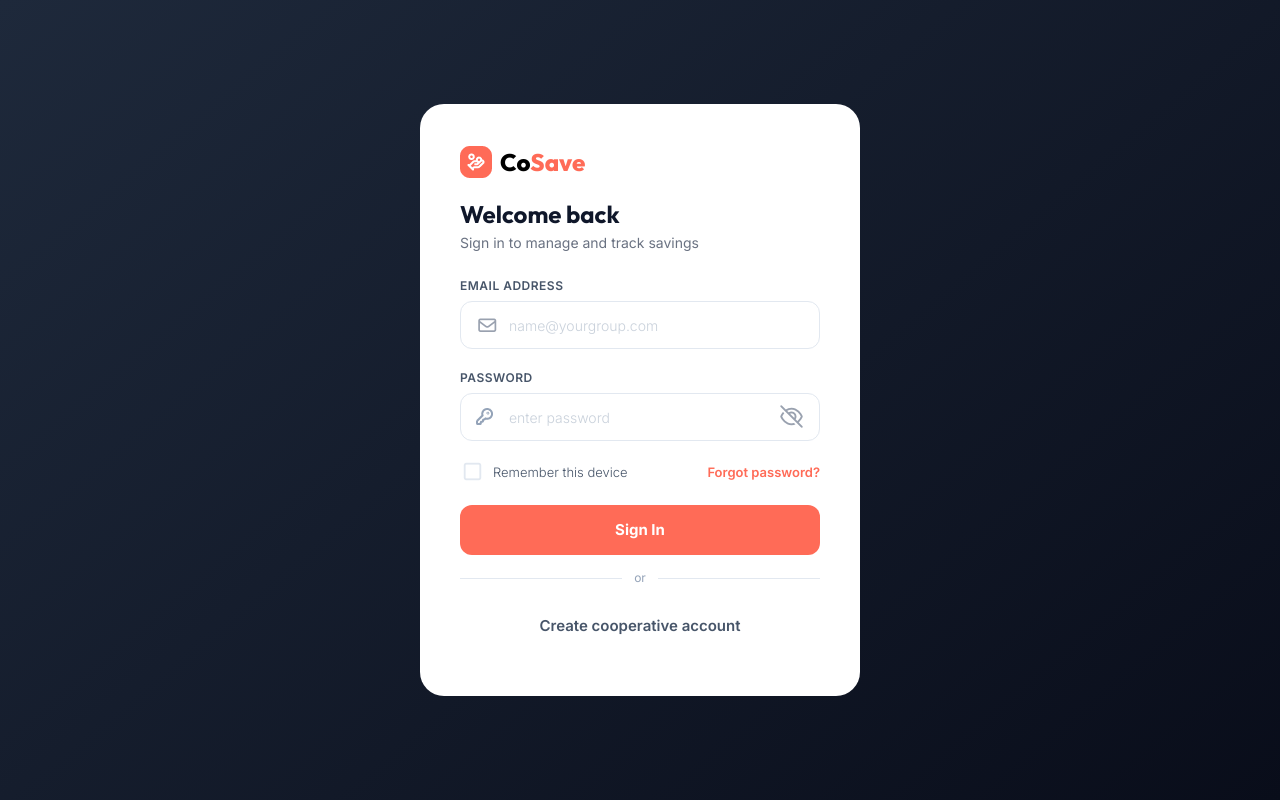
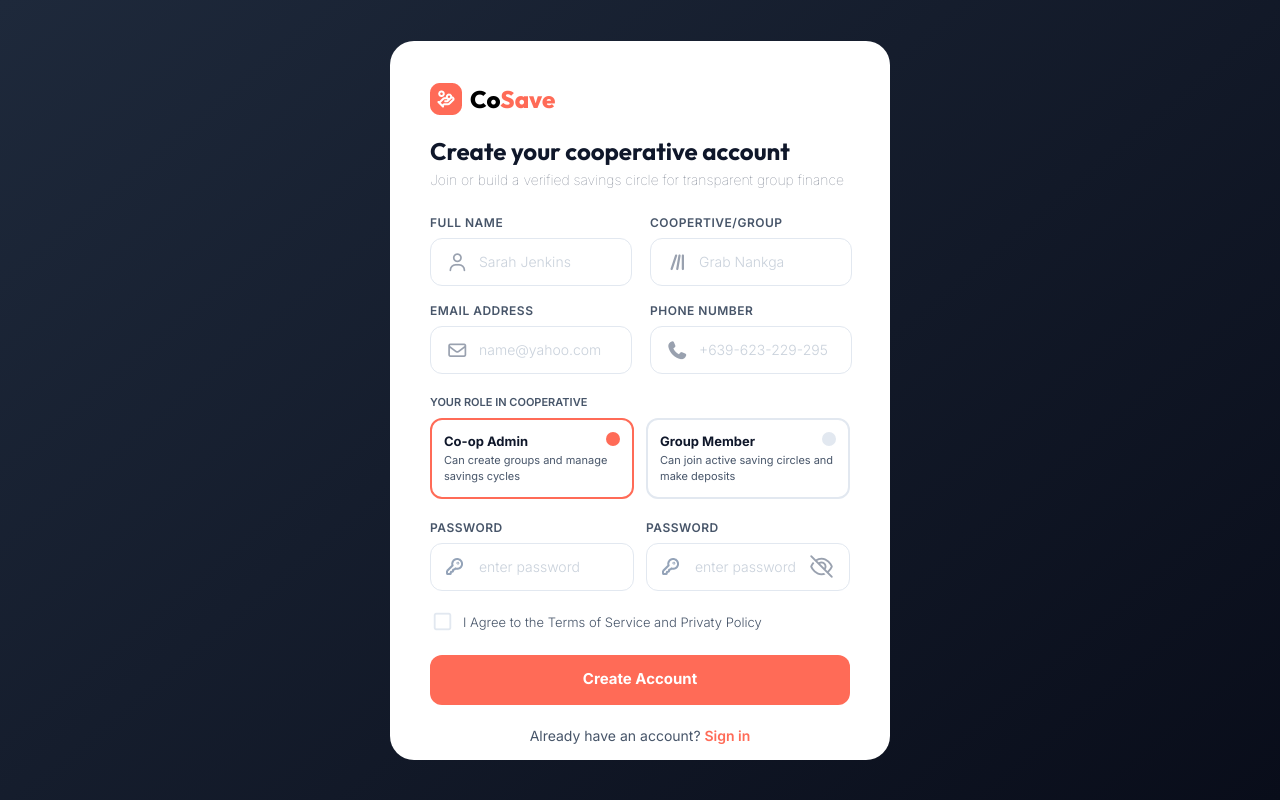
Before and after one commit to charliesumalag/group-saving-management-system-new, a React (Vite) app: page / in a window 1280 px wide. Built offline with nearby package versions, Linux system fonts and the light colour scheme.

Commit message:
adding register auth page, making reusable component etc.

```diff
--- a/src/App.jsx
+++ b/src/App.jsx
@@ -1,11 +1,12 @@
 import React from 'react';
 import Login from './pages/auth/Login';
 import AdminDashboard from './pages/admin/DashboardPage';
+import Register from './pages/auth/Register';
 
 const App = () => {
   return (
     <>
-      <Login />
+      <Register />
     </>
   )
 }
--- /dev/null
+++ b/src/components/auth/InputField.jsx
@@ -0,0 +1,16 @@
+import React from 'react'
+
+const InputField = ({focused,setFocused, placeholder, icon, label, type}) => {
+  return (
+    <div className='flex flex-col gap-[6px] '>
+        <label htmlFor="fullName" className='font-inter text-[#475569] text-[12px] tracking-[0.5px] font-semibold'>{label}</label>
+        <div className='relative group' >
+            {/* <i className={`${icon} absolute left-[16px] top-1/2 -translate-y-1/2 text-gray-400 text-[18px] transition-opacity duration-200 ${focused ? 'opacity-0' : 'opacity-100'  } `}></i> */}
+            <i className={`${icon} absolute left-[16px] top-1/2 -translate-y-1/2 text-gray-400 text-[18px] transition-opacity duration-200 opacity-100 group-focus-within:opacity-0`}></i>
+            <input type={type} id='fullName' onFocus={() => setFocused(true)} onBlur={() => setFocused(false)} placeholder={placeholder} className={`w-[202px] p-[16px] h-[48px] transition-[padding] font-inter text-[14px] text-[#94A3B8] duration-200 ease-in-out rounded-[12px] border-1 border-[#E2E8F0] ${focused ? 'pl-[16px]' : 'pl-[48px]'} focus:border-[#FF6B57] outline-none font-light`} />
+        </div>
+    </div>
+  )
+}
+
+export default InputField
--- a/src/components/auth/PasswordInput.jsx
+++ b/src/components/auth/PasswordInput.jsx
@@ -1,13 +1,18 @@
-import React from 'react'
+import React, { useState } from 'react'
 
-const PasswordInput = ({setPasswordFocused, passwordFocused, showPassword, togglePassword}) => {
+const PasswordInput = ({setPasswordFocused, passwordFocused, unlockPass=false}) => {
+    const [showPassword, setShowPassword] = useState(false);
+     function togglePassword() {
+        setShowPassword(prev => !prev);
+    }
+
     return (
         <div className='flex flex-col gap-[6px]'>
             <label htmlFor="password" className='font-inter text-[#475569] text-[12px] tracking-[0.5px] font-semibold'>PASSWORD</label>
             <div className='relative' >
                 <img src="/vector.png" alt="" className={`absolute left-[16px] top-1/2 -translate-y-1/2  transition-opacity duration-200 ${passwordFocused ? 'opacity-0' : 'opacity-100' } `} />
                 <button onClick={togglePassword} type='button'>
-                    <i className={`fa-regular ${showPassword ? 'fa-eye' : 'fa-eye-slash'} absolute right-[16px] top-1/2 -translate-y-1/2 text-gray-400 text-xl cursor-pointer `}></i>
+                    {unlockPass && (<i className={`fa-regular ${showPassword ? 'fa-eye' : 'fa-eye-slash'} absolute right-[16px] top-1/2 -translate-y-1/2 text-gray-400 text-xl cursor-pointer `}></i>)}
                 </button>
                 <input id='password' type={!showPassword ? "password" : "text"} onFocus={() => setPasswordFocused(true)} onBlur={() => setPasswordFocused(false)} placeholder='enter password' className={`w-full p-[16px] h-[48px] transition-[padding] font-inter text-[14px] text-[#94A3B8] duration-200 ease-in-out rounded-[12px] border-1 border-[#E2E8F0] ${passwordFocused ? 'pl-[16px]' : 'pl-[48px]'} focus:border-[#FF6B57] outline-none font-light `} />
             </div>
--- a/src/components/auth/RememberMe.jsx
+++ b/src/components/auth/RememberMe.jsx
@@ -1,12 +1,12 @@
 import React from 'react'
 
-const RememberMe = ({rememberMe, rememberMeToggle}) => {
+const RememberMe = ({rememberMe, rememberMeToggle, label='Remember this device'}) => {
     return (
         <div className='flex items-center gap-2'>
             <button onClick={rememberMeToggle} type='button'>
                 <i className={`fa-regular ${rememberMe ? 'fa-square-check text-blue-300' : 'fa-square text-[#E2E8F0]'}  text-[20px] cursor-pointer `}></i>
             </button>
-            <label htmlFor="rememberMe" className='font-inter text-[13px] text-[#475569] font-light'>Remember this device</label>
+            <label htmlFor="rememberMe" className='font-inter text-[13px] text-[#475569] font-light'>{label}</label>
         </div>
     )
 }
--- /dev/null
+++ b/src/components/ui/Button.jsx
@@ -0,0 +1,9 @@
+import React from 'react'
+
+const Button = ({label}) => {
+  return (
+    <button className='h-[50px] w-full rounded-[12px] bg-[#FF6B57] text-white text-[15px] font-inter font-bold '>{label}</button>
+  )
+}
+
+export default Button
--- a/src/pages/auth/Login.jsx
+++ b/src/pages/auth/Login.jsx
@@ -10,12 +10,8 @@ const Login = () => {
     const [email, setEmail] = useState('');
     const [emailFocused, setEmailFocused] = useState(false);
     const [passwordFocused, setPasswordFocused] = useState(false);
-    const [showPassword, setShowPassword] = useState(false);
     const [rememberMe, setRememberMe] = useState(false);
 
-    function togglePassword() {
-        setShowPassword(prev => !prev);
-    }
 
     function rememberMeToggle(){
         setRememberMe((prev) => !prev)
--- /dev/null
+++ b/src/pages/auth/Register.jsx
@@ -0,0 +1,64 @@
+import React, { useState } from 'react'
+import AuthLogo from '../../components/auth/AuthLogo'
+import EmailInput from '../../components/auth/EmailInput';
+import InputField from '../../components/auth/InputField';
+import PasswordInput from '../../components/auth/PasswordInput';
+import RememberMe from '../../components/auth/RememberMe';
+import Button from '../../components/ui/Button';
+
+const Register = () => {
+  const [fullNameFocused, setFullNameFocused] = useState(false);
+  const [emailFocused,setEmailFocused] = useState(false);
+  const [coopFocused, setCoopFocused] = useState(false);
+  const [phoneNumberFocused,setPhoneNumberFocused] = useState(false)
+  return (
+    <div className='min-h-screen bg-[linear-gradient(-40deg,#090D1A,#1E293B)] w-full flex flex-col justify-center items-center font-sans'>
+      <div className='w-[500px] h-[719px] rounded-[24px] bg-white p-[40px] '>
+        <AuthLogo />
+        <div className='mt-[16px]'>
+          <h2 className='text-[#0F172A] font-bold font-outfit text-[24px] '>Create your cooperative account</h2>
+          <p className='text-gray-500 font-inter text-[14px] font-thin'>Join or build a verified savings circle for transparent group finance</p>
+        </div>
+        <div className='grid grid-cols-2 grid-rows-2  w-full mt-[24px] gap-y-[16px] gap-x-[20px]'>
+          <InputField type='text' placeholder='Sarah Jenkins' label='FULL NAME' focused={fullNameFocused} setFocused={setFullNameFocused} icon='fa-regular fa-user' />
+          <InputField type='text' placeholder='Grab Nankga' label='COOPERTIVE/GROUP' focused={coopFocused} setFocused={setCoopFocused} icon='fa-solid fa-lines-leaning' />
+          {/* <EmailInput setEmailFocused={setEmailFocused} emailFocused={emailFocused} /> */}
+          <InputField type='email' placeholder='name@yahoo.com' label='EMAIL ADDRESS' focused={emailFocused} setFocused={setEmailFocused} icon='fa-regular fa-envelope' />
+          <InputField type='tel' placeholder='+639-623-229-295' label='PHONE NUMBER' focused={phoneNumberFocused} setFocused={setPhoneNumberFocused} icon='fa-solid fa-phone' />
+        </div>
+        <div className='mt-[20px]'>
+          <p className='font-inter font-semibold text-[11px] tracking-[0.5] uppercase text-[#475569]'>Your Role in Cooperative</p>
+          <div className='grid grid-cols-2 gap-[12px] mt-[8px]'>
+            <div className=' p-[12px] border-[2px] rounded-[12px] border-[#FF6B57]'>
+              <div className='flex justify-between '>
+                <h3 className='font-inter text-[13px] font-bold text-[#0F172A]'>Co-op Admin</h3>
+                <span className='bg-[#FF6B57] h-[14px] w-[14px] rounded-full'></span>
+              </div>
+              <p className='font-inter text-[11px] text-[#475569] '>Can create groups and manage savings cycles</p>
+            </div>
+            <div className=' p-[12px] border-[2px] rounded-[12px] border-[#E2E8F0]'>
+              <div className='flex justify-between '>
+                <h3 className='font-inter text-[13px] font-bold text-[#0F172A]'>Group Member</h3>
+                <span className='bg-[#E2E8F0] h-[14px] w-[14px] rounded-full'></span>
+              </div>
+              <p className='font-inter text-[11px] text-[#475569] '>Can join active saving circles and make deposits</p>
+            </div>
+          </div>
+        </div>
+        <div className='grid grid-cols-2 gap-[12px] mt-[20px]'>
+          <PasswordInput />
+          <PasswordInput unlockPass={true}  />
+        </div>
+        <div className='mt-[20px]'>
+          <RememberMe label='I Agree to the Terms of Service and Privaty Policy'/>
+        </div>
+        <div className='mt-[20px]'>
+          <Button label='Create Account' />
+        </div>
+        <a href="" className='font-inter text-[14px] text-[#475569] text-center inline-block mt-[20px] w-full '>Already have an account? <span className='font-semibold text-[#FF6B57] '>Sign in</span></a>
+      </div>
+    </div>
+  )
+}
+
+export default Register
```
